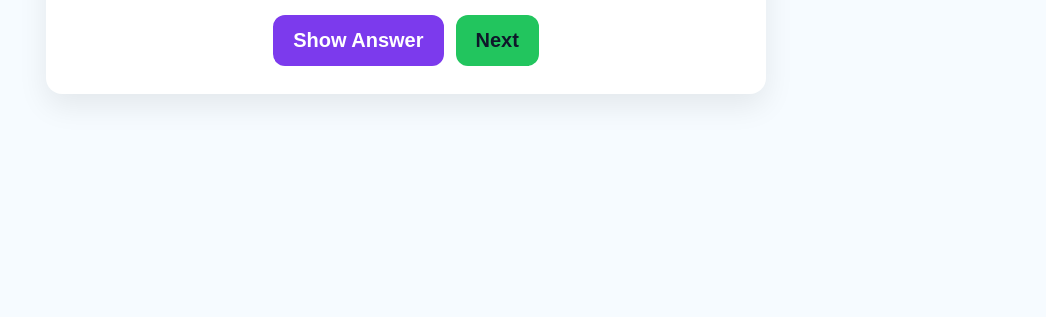
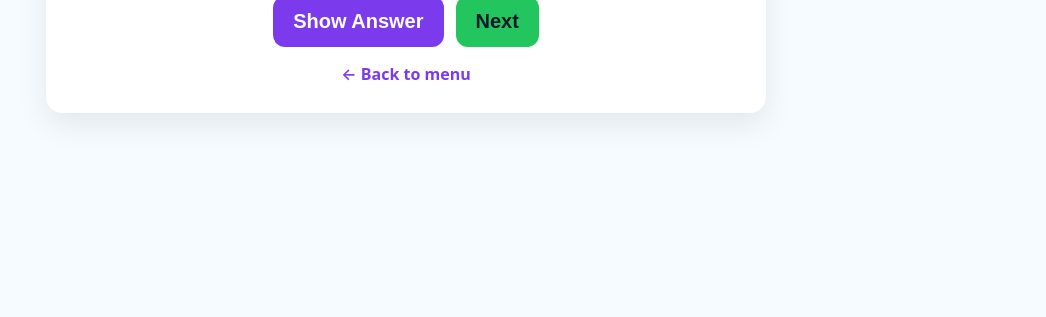
Before and after one commit to aarangara/learning-games, a plain HTML site: page addition-practice.html in a window 1280 px wide. Shown: the part 483-800 px from the top of the page, without its empty margins (234-1280 px from the left). Drawn offline with Linux system fonts and the light colour scheme.

Commit message:
Add back navigation and update menu title

```diff
--- a/addition-practice.html
+++ b/addition-practice.html
@@ -51,6 +51,19 @@
     }
     .btn-show { background: var(--accent); color: white; }
     .btn-next { background: var(--accent2); color: #0f172a; }
+    .back {
+      display: inline-block;
+      margin-top: 16px;
+      font-size: 16px;
+      color: var(--accent);
+      text-decoration: none;
+      font-weight: 600;
+    }
+    .back:hover,
+    .back:focus {
+      text-decoration: underline;
+      outline: none;
+    }
   </style>
 </head>
 <body>
@@ -69,6 +82,7 @@
       <button class="btn-show" id="show">Show Answer</button>
       <button class="btn-next" id="next">Next</button>
     </div>
+    <a class="back" href="index.html">← Back to menu</a>
   </div>
 
 <script>
```
Also changed, not shown: index.html (+2 -2 lines), number-bonds.html (+14 -0 lines), subtraction-practice.html (+14 -0 lines).
